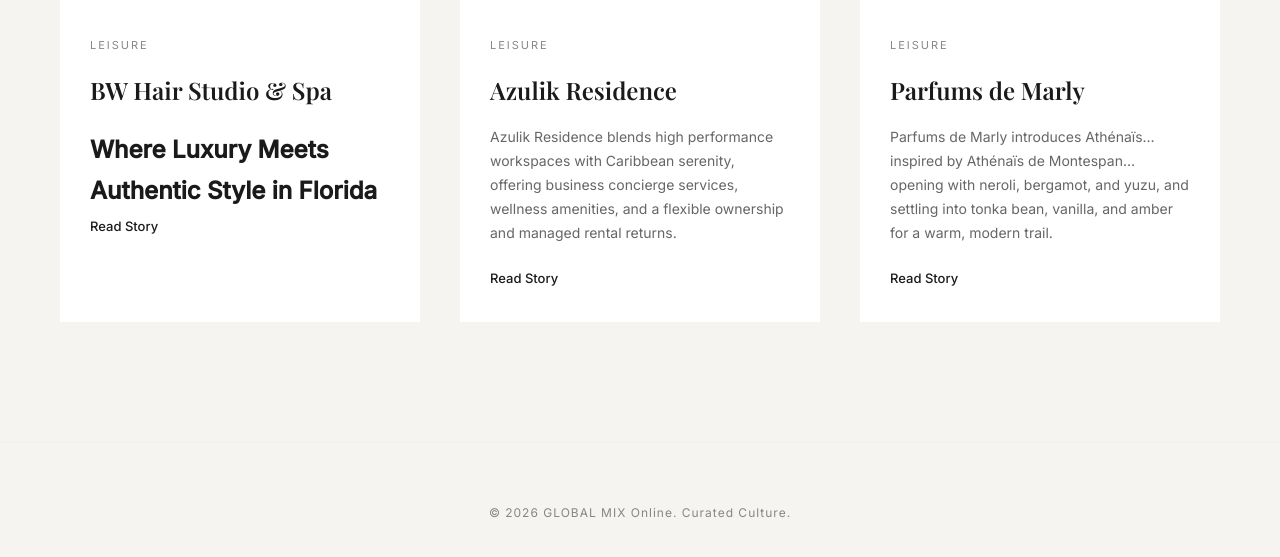
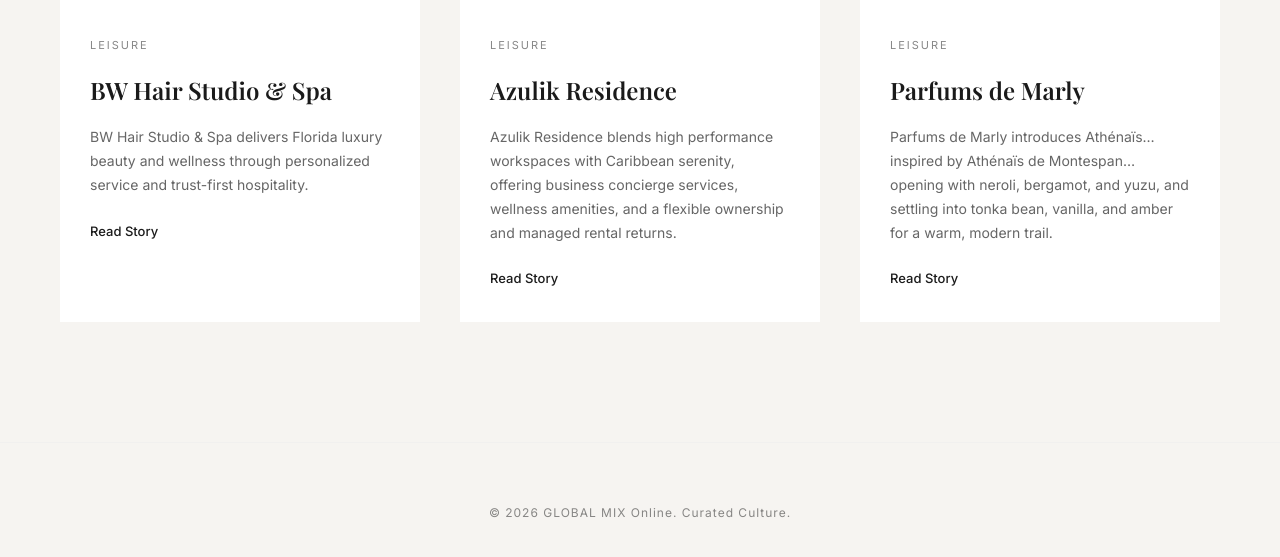
Before and after one commit to GLOBAL-MIX/globalmix-online, a Jekyll site: the page built from leisure.html, in a window 1280 px wide and 1187 px high. Shown: the part 604-1161 px from the top of the window. Built offline with Jekyll 4.4.1, drawn with Linux system fonts in a browser that asks for light colours; some web fonts are replaced.

Commit message:
Sync from Notion 2026-02-21 20:50

```diff
--- a/_posts/2026-02-21-bw-hair-studios.md
+++ b/_posts/2026-02-21-bw-hair-studios.md
@@ -4,6 +4,7 @@
 date: "2026-02-21"
 tags: ["Leisure"]
 image: "/images/posts/bw-hair-studios/cover.jpeg"
+excerpt: "BW Hair Studio & Spa delivers Florida luxury beauty and wellness through personalized service and trust-first hospitality."
 ---
 
 # Where Luxury Meets Authentic Style in Florida
```
